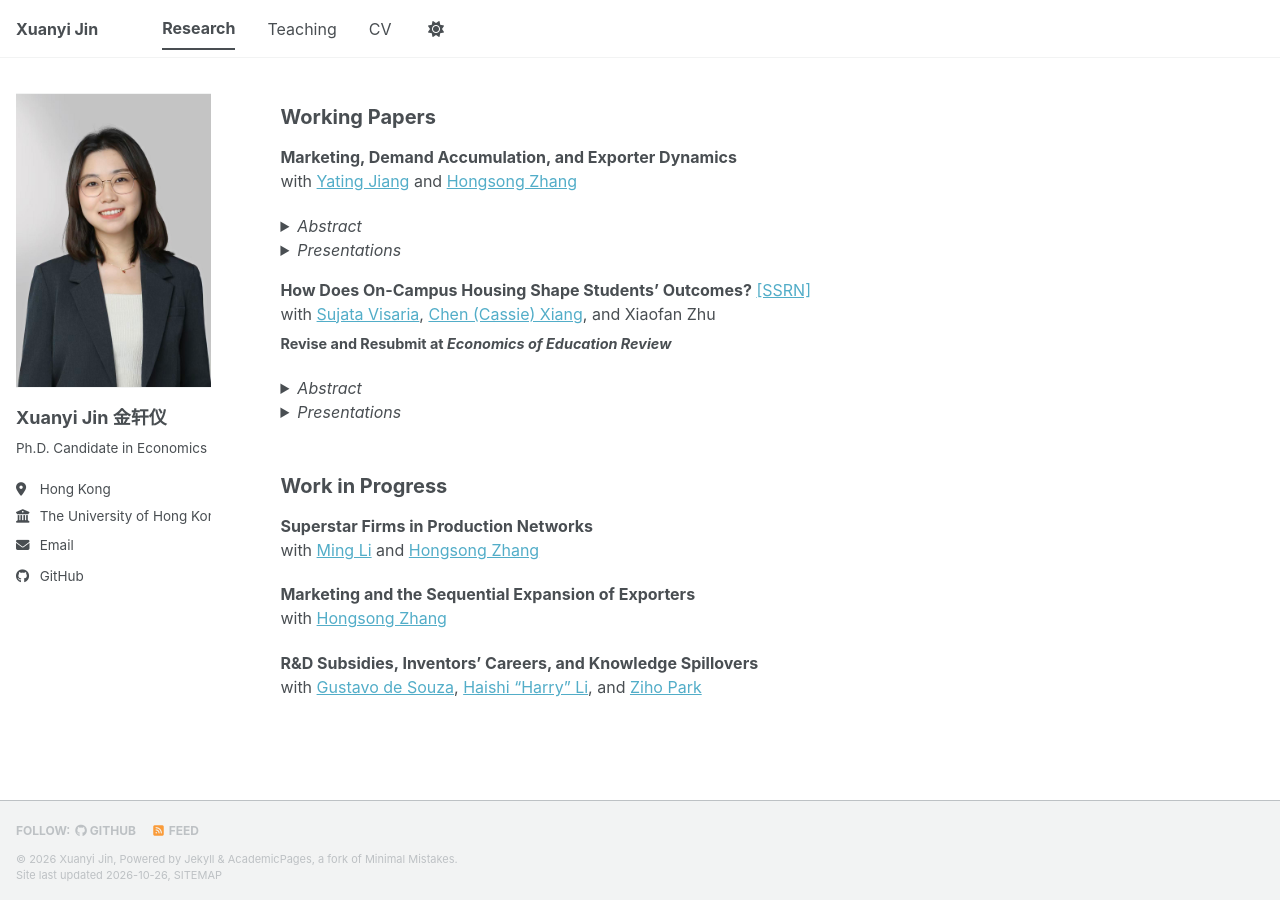
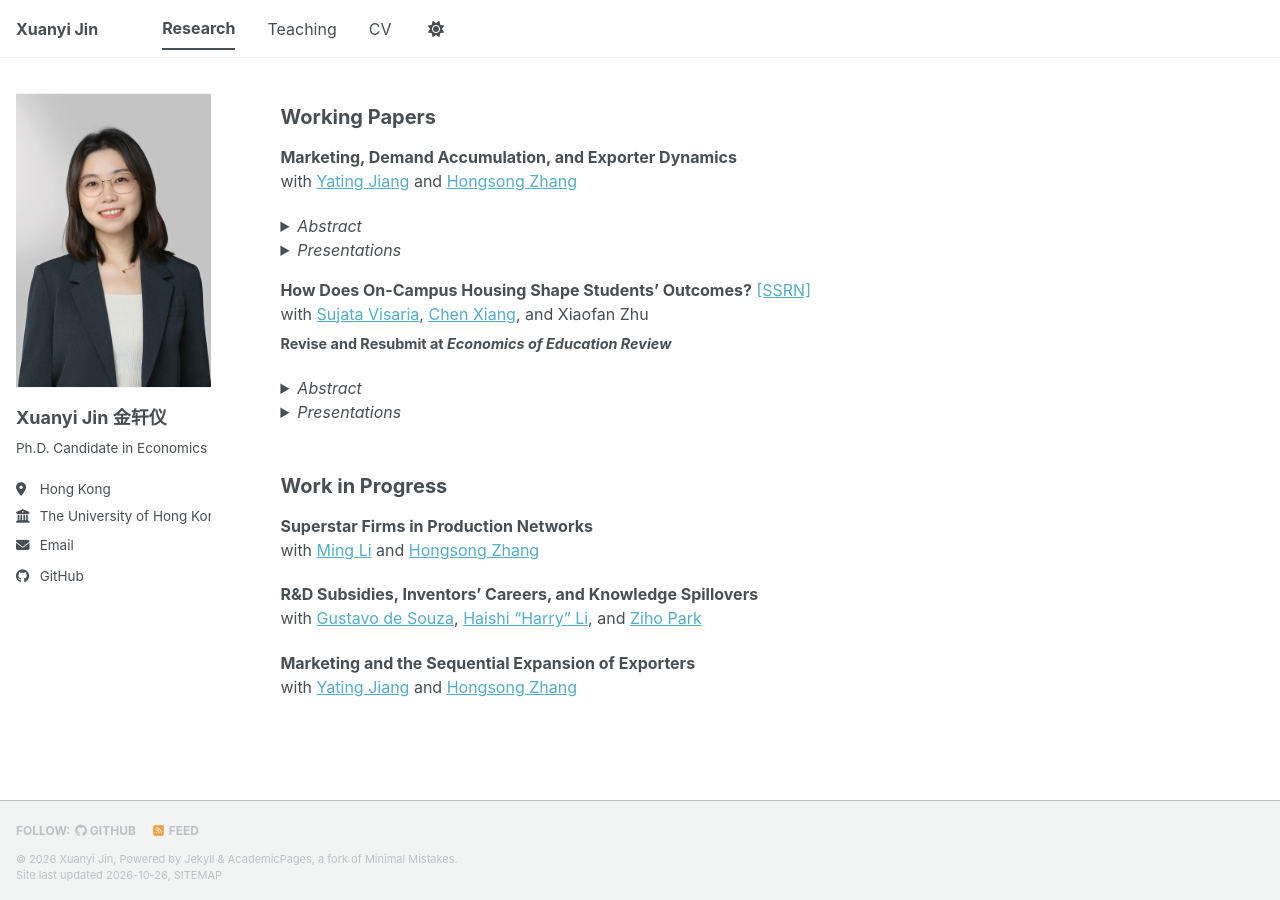
Before and after one commit to xuanyi-jin/xuanyi-jin.github.io, a Jekyll site: the page built from _pages/research.md, in a window 1280 px wide and 900 px high, scrolled down 458 px. Built offline with Jekyll 4.4.1, drawn with Linux system fonts in a browser that asks for light colours; a style sheet for code colours, icons or effects is not loaded.

Commit message:
Update coauthors, presentations, and work-in-progress order on research page
Co-Authored-By: Claude Fable 5.1 <noreply@anthropic.com>

```diff
--- a/_pages/research.md
+++ b/_pages/research.md
@@ -34,7 +34,7 @@ with [Hongsong Zhang](https://hongsongzhang.weebly.com/)
 
 <details>
 <summary><em>Presentations</em></summary>
-<p>2026: Asia-Pacific Industrial Organization Conference (scheduled); 2025: HKU Brownbag.</p>
+<p>2026: Asia-Pacific Industrial Organization Conference (scheduled), Symposium on World Economy and International Trade (Xiamen University)*; 2025: HKU PhD Workshop. (*by coauthor)</p>
 </details>
 
 Working Papers
@@ -50,11 +50,11 @@ with [Yating Jiang](https://yatingjiang.weebly.com/) and [Hongsong Zhang](https:
 
 <details>
 <summary><em>Presentations</em></summary>
-<p>2027: ASSA Annual Meeting (scheduled); 2026: Asia Pacific Trade Seminars, CES China Annual Conference, Hong Kong Economic Association Biennial Conference, The 8th Openness and Development Forum at Huazhong University of Science and Technology*, CUHK Summer School of Asia in the Global Economy, HKU and CITP Conference on Trade Policy and Inclusive Growth*, International Symposium on Geopolitical Risks and Trade*; 2025: 3rd HKU-UNSW Workshop on Firms and Industrial Dynamics*, Renmin University of China*, Binghamton University*, Central University of Finance and Economics*, SUFE Empirical IO Conference 2025*, HKU Brownbag*; 2024: CUHK-PKU Workshop on Innovation and Entrepreneurship*, Glasgow-Nankai International Workshop on Trade, Productivity and Development*, Journal of International Economics Summer School 2024. (*by coauthor)</p>
+<p>2027: ASSA Annual Meeting (scheduled); 2026: Open Economy and World Economy Forum (Fudan University), Asia Pacific Trade Seminars, CES China Annual Conference, Hong Kong Economic Association Biennial Conference, The 8th Openness and Development Forum at Huazhong University of Science and Technology*, CUHK Summer School of Asia in the Global Economy, HKU and CITP Conference on Trade Policy and Inclusive Growth*, International Symposium on Geopolitical Risks and Trade*; 2025: 3rd HKU-UNSW Workshop on Firms and Industrial Dynamics*, Renmin University of China*, Binghamton University*, Central University of Finance and Economics*, SUFE Empirical IO Conference 2025*, HKU Brownbag*; 2024: CUHK-PKU Workshop on Innovation and Entrepreneurship*, Glasgow-Nankai International Workshop on Trade, Productivity and Development*, Journal of International Economics Summer School 2024. (*by coauthor)</p>
 </details>
 
 **How Does On-Campus Housing Shape Students' Outcomes?** [[SSRN]](https://papers.ssrn.com/sol3/papers.cfm?abstract_id=5460411)
-with [Sujata Visaria](https://www.bayes.city.ac.uk/faculties-and-research/experts/sujata-visaria#tab-academic-details-header-0), [Chen (Cassie) Xiang](https://cassiexiang.github.io/), and Xiaofan Zhu
+with [Sujata Visaria](https://www.bayes.city.ac.uk/faculties-and-research/experts/sujata-visaria#tab-academic-details-header-0), [Chen Xiang](https://cassiexiang.github.io/), and Xiaofan Zhu
 <span class="paper-status">Revise and Resubmit at <em>Economics of Education Review</em></span>
 
 <details>
@@ -73,8 +73,8 @@ Work in Progress
 **Superstar Firms in Production Networks**
 with [Ming Li](https://sites.google.com/view/mingli1) and [Hongsong Zhang](https://hongsongzhang.weebly.com/)
 
-**Marketing and the Sequential Expansion of Exporters**
-with [Hongsong Zhang](https://hongsongzhang.weebly.com/)
-
 **R&D Subsidies, Inventors' Careers, and Knowledge Spillovers**
 with [Gustavo de Souza](https://gustavodesouza.net), [Haishi "Harry" Li](https://sites.google.com/view/haishi-harry-li), and [Ziho Park](https://sites.google.com/view/zihopark)
+
+**Marketing and the Sequential Expansion of Exporters**
+with [Yating Jiang](https://yatingjiang.weebly.com/) and [Hongsong Zhang](https://hongsongzhang.weebly.com/)
```
Also changed, not shown: other parts of _pages/research.md (+1 -1 lines).
